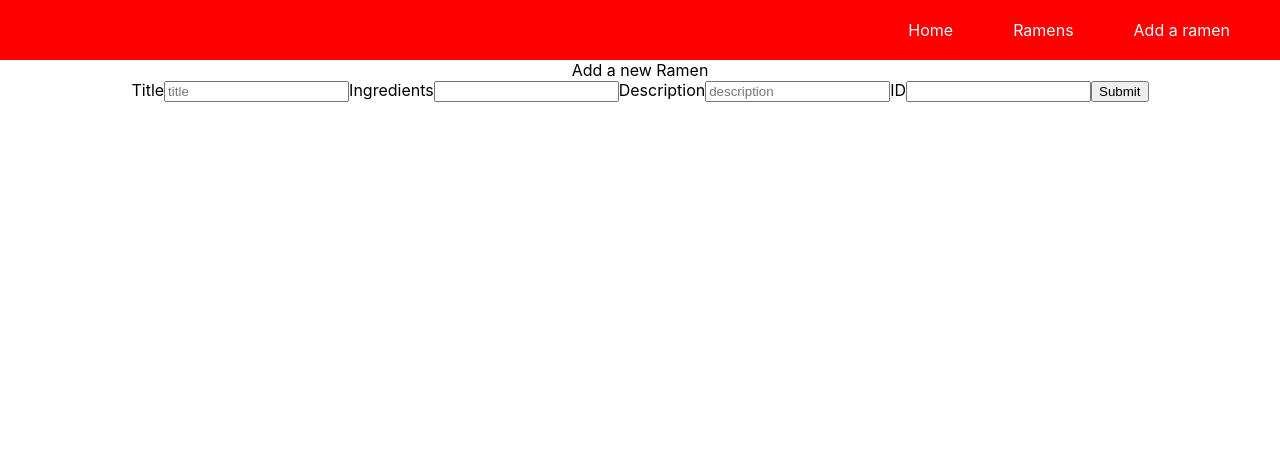
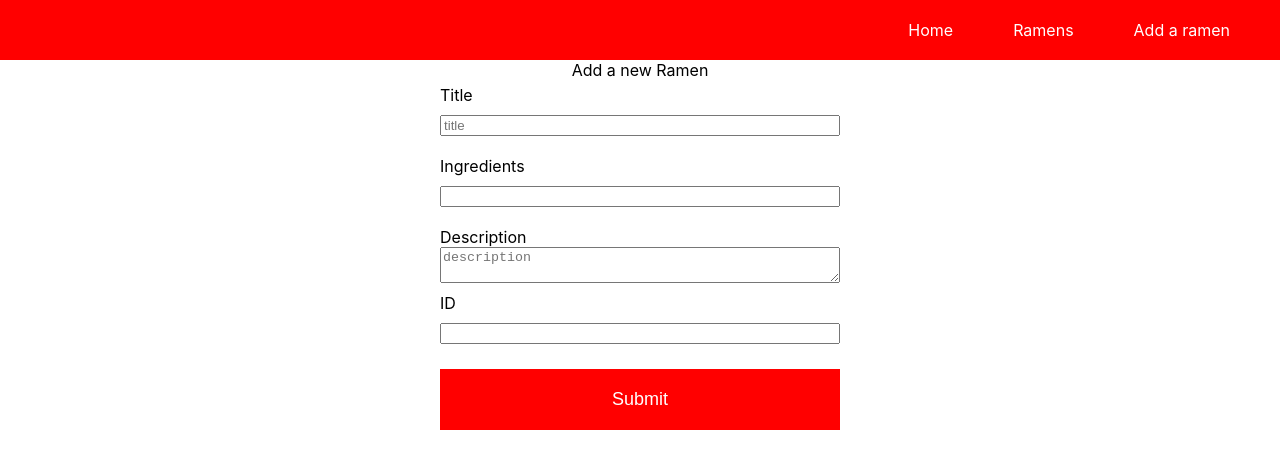
Before and after one commit to IliaZolas/Ramen-Cookbook, a React (Create React App) app in the folder client/: page /new-ramen in a window 1280 px wide. Shown: the top 468 px of the page. Built offline with nearby package versions, Linux system fonts and the light colour scheme.

Commit message:
fix/TODO-11 - form styling for ramen add and update

```diff
--- a/client/src/components/addRamenForm.js
+++ b/client/src/components/addRamenForm.js
@@ -1,5 +1,6 @@
 import { useState } from "react";
 import { useNavigate } from 'react-router-dom';
+import "../pages/newRamen.css"
 
 const AddRamen = () => {
     const [title, setTitle ] = useState('');
@@ -45,7 +46,7 @@ const handleSubmit = (e) => {
 
     return (
     <form method="post" onSubmit={handleSubmit}>
-        <label>
+        <label className="labels">
             Title
             <input
                 type="text"
@@ -53,7 +54,7 @@ const handleSubmit = (e) => {
                 placeholder="title"
                 onChange={e => setTitle(e.target.value)} />
         </label>
-        <label>
+        <label className="labels">
             Ingredients
             <input
                 type="text"
@@ -61,15 +62,15 @@ const handleSubmit = (e) => {
                 placeholdere="ingredients"
                 onChange={e => setIngredients(e.target.value)} />
         </label>
-        <label>
+        <label className="labels">
             Description
-            <input
-                type="text"
+            <textarea
+                type="textarea"
                 name="description"
                 placeholder="description"
                 onChange={e => setDescription(e.target.value)} />
         </label>
-        <label>
+        <label className="labels">
             ID
         <input
                 type="text"
@@ -77,7 +78,7 @@ const handleSubmit = (e) => {
                 placeholdere="id"
                 onChange={e => setID(e.target.value)} />
                 </label>
-        <input type="submit" value="Submit" />
+        <input type="submit" value="Submit" className="primary-submit-button" />
     </form>
     );
 }
--- a/client/src/components/updateRamenForm.js
+++ b/client/src/components/updateRamenForm.js
@@ -53,7 +53,7 @@ const updateRamen = async (id, title, ingredients, description) => {
 
     return (
         <form method="post" onSubmit={handleSubmit}>
-        <label>
+        <label className="labels">
             Title
             <input
                 type="text"
@@ -61,7 +61,7 @@ const updateRamen = async (id, title, ingredients, description) => {
                 placeholder="title"
                 onChange={e => setTitle(e.target.value)} />
         </label>
-        <label>
+        <label className="labels">
             Ingredients
             <input
                 type="text"
@@ -69,15 +69,15 @@ const updateRamen = async (id, title, ingredients, description) => {
                 placeholdere="ingredients"
                 onChange={e => setIngredients(e.target.value)} />
         </label>
-        <label>
+        <label className="labels">
             Description
-            <input
-                type="text"
+            <textarea
+                type="textarea"
                 name="description"
                 placeholder="description"
                 onChange={e => setDescription(e.target.value)} />
         </label>
-        <label>
+        <label className="labels">
             ID
         <input
                 type="text"
@@ -85,7 +85,7 @@ const updateRamen = async (id, title, ingredients, description) => {
                 placeholdere="id"
                 onChange={e => setID(e.target.value)} />
                 </label>
-        <input type="submit" value="Submit" />
+        <input type="submit" value="Submit" className="primary-submit-button" />
     </form>
     )
 };
--- /dev/null
+++ b/client/src/pages/newRamen.css
@@ -0,0 +1,26 @@
+form {
+    display: flex;
+    flex-direction: column;
+    width: 400px;
+    /* align-items: center; */
+    margin: auto;
+}
+
+.labels {
+    padding: 5px 0 5px;
+    display: flex;
+    flex-direction: column;
+    text-align: left;
+}
+
+input {
+    margin: 10px 0 10px 0;
+}
+
+.primary-submit-button {
+    color: white;
+    font-size: 18px;;
+    background-color: red;
+    border: 0px;
+    padding: 20px 10px;
+}
--- a/client/src/pages/newRamen.js
+++ b/client/src/pages/newRamen.js
@@ -1,4 +1,5 @@
 import AddRamenForm from "../components/addRamenForm";
+import "./newRamen.css"
 
 const NewRamen = () => {
     return (
```
